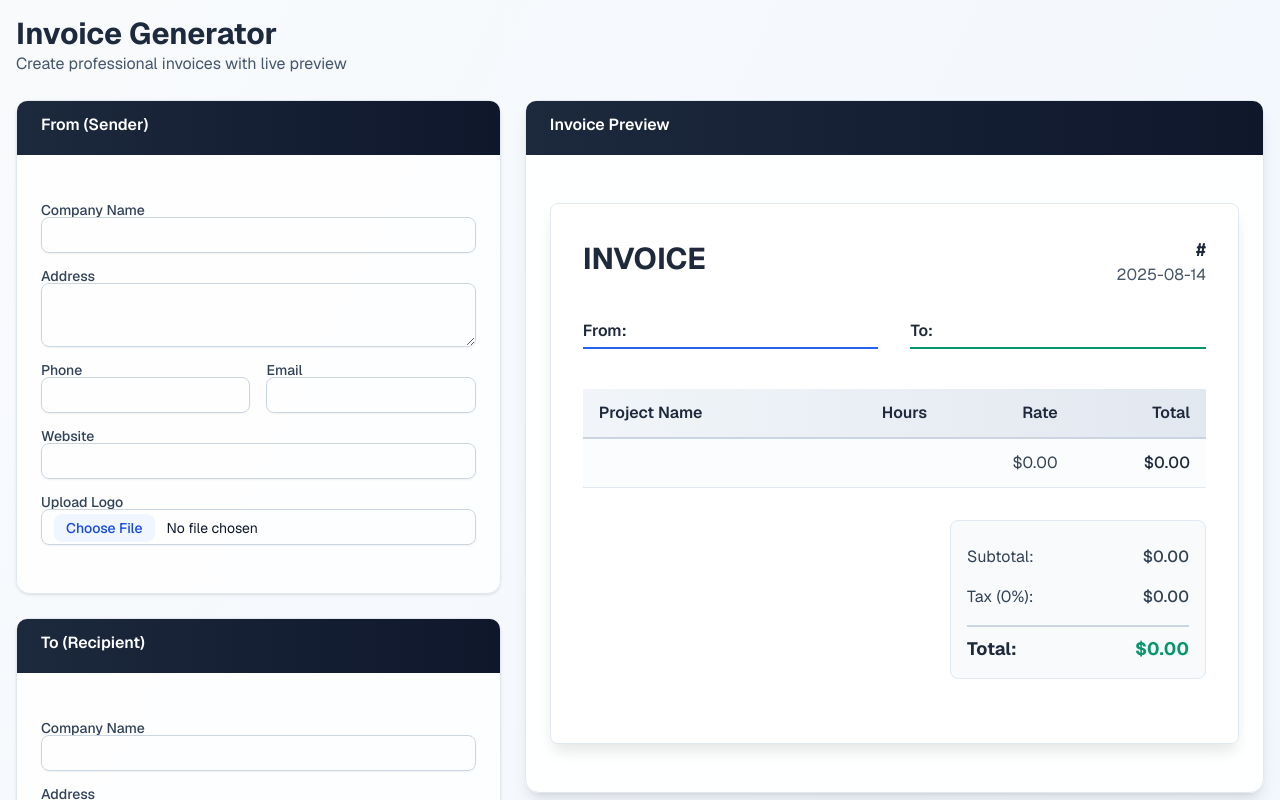
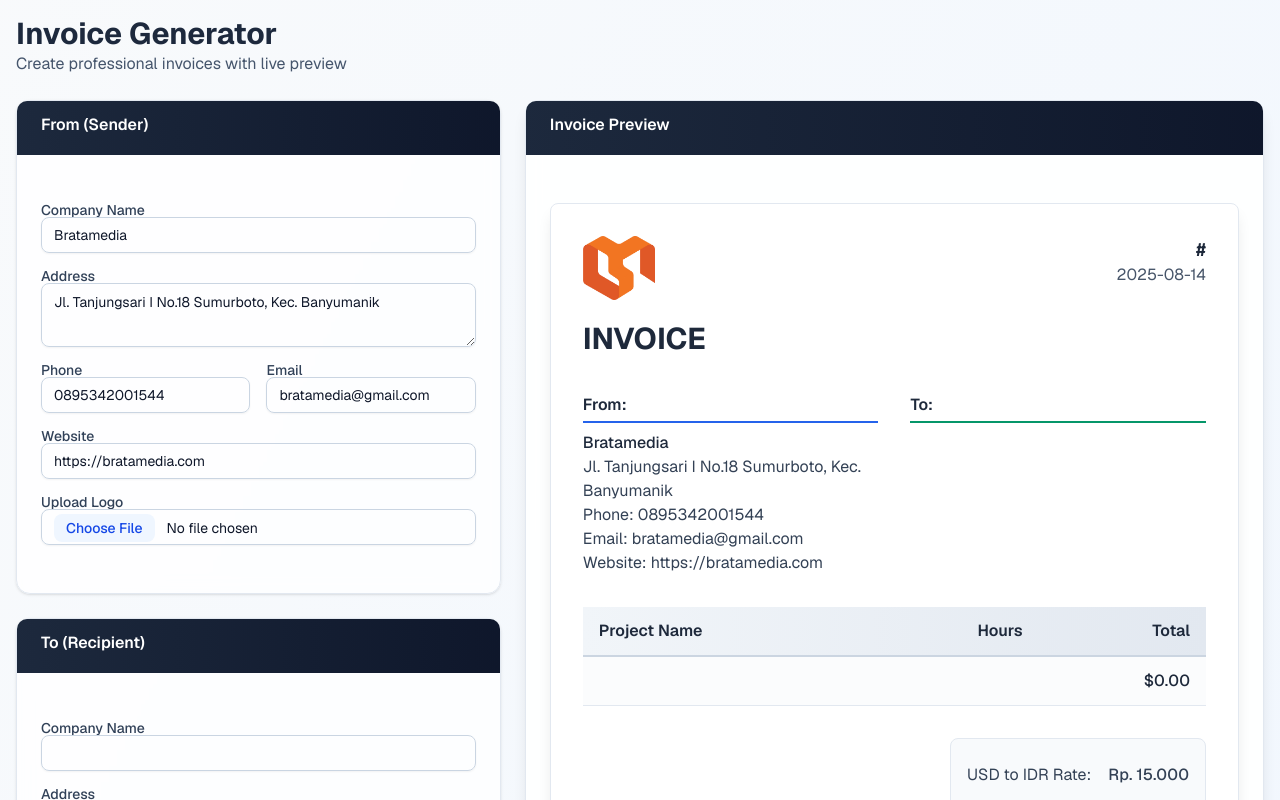
Before and after one commit to alan-ari-mahendra/Facturist, a Next.js app: page / in a window 1280 px wide. Shown: the top 800 px of the page. Built offline with nearby package versions, Linux system fonts and the light colour scheme.

Commit message:
Update: set initial sender and bank details, improve currency formatting, and display USD to IDR rate

```diff
--- a/app/page.tsx
+++ b/app/page.tsx
@@ -23,19 +23,19 @@ import { InvoiceData, InvoiceItem } from "@/types/invoice.type";
 import { hoursToDecimal } from "@/lib/utils";
 
 const initialData: InvoiceData = {
-  senderCompany: "",
-  senderAddress: "",
-  senderPhone: "",
-  senderEmail: "",
-  senderWebsite: "",
-  senderLogo: "",
+  senderCompany: "Bratamedia",
+  senderAddress: "Jl. Tanjungsari I No.18 Sumurboto, Kec. Banyumanik",
+  senderPhone: "0895342001544",
+  senderEmail: "bratamedia@gmail.com",
+  senderWebsite: "https://bratamedia.com",
+  senderLogo: "/base-logo-brata.png",
   recipientCompany: "",
   recipientAddress: "",
   recipientPhone: "",
   recipientEmail: "",
-  bankAccount: "",
-  accountName: "",
-  bankName: "",
+  bankAccount: "8165148653",
+  accountName: "A.N REZA ADITYA N",
+  bankName: "BCA",
   invoiceNumber: "",
   invoiceDate: new Date().toISOString().split("T")[0],
   currency: "USD",
@@ -148,7 +148,10 @@ export default function InvoiceGenerator() {
       return `$${amount.toFixed(2)}`;
     } else {
       const idrAmount = amount * data.usdToIdrRate;
-      return `Rp ${idrAmount.toLocaleString("id-ID")}`;
+      return `Rp ${idrAmount.toLocaleString("id-ID", {
+        minimumFractionDigits: 1,
+        maximumFractionDigits: 1,
+      })}`;
     }
   };
 
@@ -852,7 +855,7 @@ export default function InvoiceGenerator() {
                               "linear-gradient(to right, rgb(241, 245, 249), rgb(226, 232, 240))",
                           }}
                         >
-                          {["Project Name", "Hours", "Rate", "Total"].map(
+                          {["Project Name", "Hours", "Total"].map(
                             (header) => (
                               <th
                                 key={header}
@@ -902,7 +905,7 @@ export default function InvoiceGenerator() {
                             >
                               {item.totalHours}
                             </td>
-                            <td
+                            {/* <td
                               style={{
                                 textAlign: "right",
                                 padding: "0.75rem 1rem",
@@ -910,7 +913,7 @@ export default function InvoiceGenerator() {
                               }}
                             >
                               {formatCurrency(item.ratePerHour)}
-                            </td>
+                            </td> */}
                             <td
                               style={{
                                 textAlign: "right",
@@ -944,6 +947,19 @@ export default function InvoiceGenerator() {
                         border: "1px solid rgb(226, 232, 240)",
                       }}
                     >
+                      <div
+                        style={{
+                          display: "flex",
+                          justifyContent: "space-between",
+                          padding: "0.5rem 0",
+                          color: "rgb(51, 65, 85)",
+                        }}
+                      >
+                        <span>USD to IDR Rate:</span>
+                        <span style={{ fontWeight: 500 }}>
+                          Rp. {data.usdToIdrRate.toLocaleString("id-ID")}
+                        </span>
+                      </div>
                       <div
                         style={{
                           display: "flex",
```
Also changed, not shown: public/base-logo-brata.png (added).
